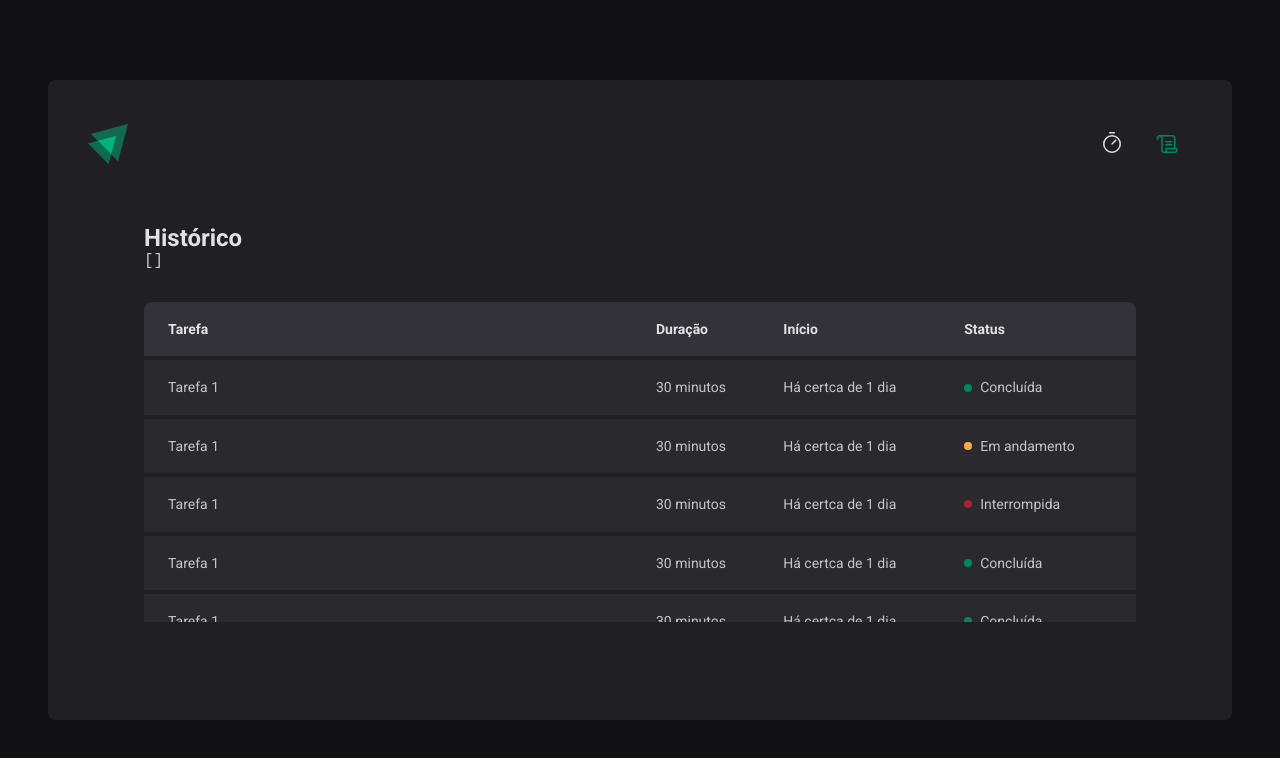
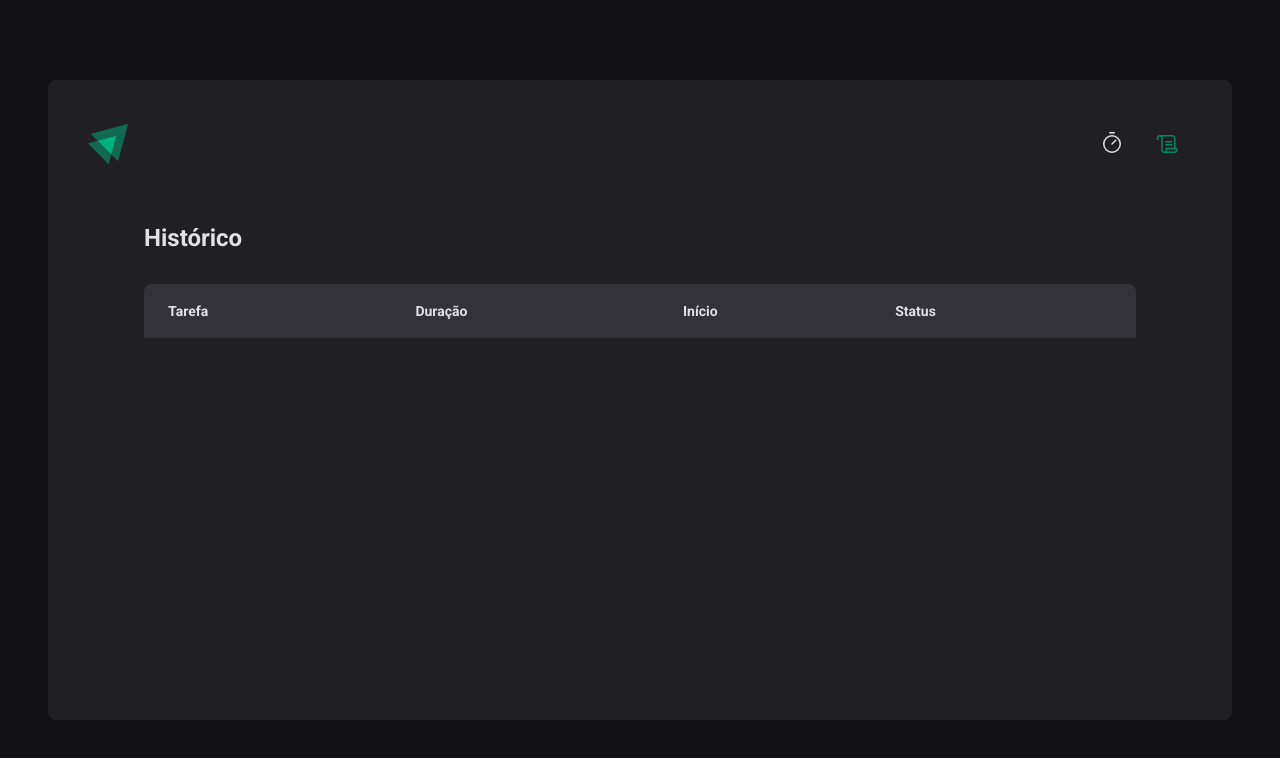
Before and after one commit to HenriqueSC23/rocketseat-curso-reactjs-2022, a React (Vite) app in the folder aulas/02-ignite-timer/: page /history in a window 1280 px wide. Shown: the top 758 px of the page. Built offline with nearby package versions, Linux system fonts and the light colour scheme.

Commit message:
history listing

```diff
--- a/aulas/02-ignite-timer/src/contexts/CyclesContext.tsx
+++ b/aulas/02-ignite-timer/src/contexts/CyclesContext.tsx
@@ -1,4 +1,4 @@
-import { createContext, useState } from 'react'
+import { ReactNode, createContext, useState } from 'react'
 
 interface CreateCycleData {
   task: string
@@ -66,11 +66,10 @@
       startDate: new Date(),
     }
 
-    setCycles((state) => [...cycles, newCycle])
+    // eslint-disable-next-line @typescript-eslint/no-unused-vars
+    setCycles((_state) => [...cycles, newCycle])
     setActiveCycleId(id)
     setAmountSecondsPassed(0)
-
-    // reset()
   }
 
   function interruptCurrentCycle() {
--- a/aulas/02-ignite-timer/src/pages/History/index.tsx
+++ b/aulas/02-ignite-timer/src/pages/History/index.tsx
@@ -1,4 +1,6 @@
 import { useContext } from 'react'
+import { formatDistanceToNow } from 'date-fns'
+import ptBR from 'date-fns/locale/pt-BR'
 import { HistoryContainer, HistoryList, Status } from './style'
 import { CyclesContext } from '../../contexts/CyclesContext'
 
@@ -8,8 +10,6 @@
   return (
     <HistoryContainer>
       <h1>Histórico</h1>
-
-      <pre>{JSON.stringify(cycles, null, 2)}</pre>
 
       <HistoryList>
         <table>
@@ -22,54 +22,33 @@
             </tr>
           </thead>
           <tbody>
-            <tr>
-              <td>Tarefa 1</td>
-              <td>30 minutos</td>
-              <td>Há certca de 1 dia</td>
-              <td>
-                <Status statusColor="green">Concluída</Status>
-              </td>
-            </tr>
-            <tr>
-              <td>Tarefa 1</td>
-              <td>30 minutos</td>
-              <td>Há certca de 1 dia</td>
-              <td>
-                <Status statusColor="yellow">Em andamento</Status>
-              </td>
-            </tr>
-            <tr>
-              <td>Tarefa 1</td>
-              <td>30 minutos</td>
-              <td>Há certca de 1 dia</td>
-              <td>
-                <Status statusColor="red">Interrompida</Status>
-              </td>
-            </tr>
-            <tr>
-              <td>Tarefa 1</td>
-              <td>30 minutos</td>
-              <td>Há certca de 1 dia</td>
-              <td>
-                <Status statusColor="green">Concluída</Status>
-              </td>
-            </tr>
-            <tr>
-              <td>Tarefa 1</td>
-              <td>30 minutos</td>
-              <td>Há certca de 1 dia</td>
-              <td>
-                <Status statusColor="green">Concluída</Status>
-              </td>
-            </tr>
-            <tr>
-              <td>Tarefa 1</td>
-              <td>30 minutos</td>
-              <td>Há certca de 1 dia</td>
-              <td>
-                <Status statusColor="green">Concluída</Status>
-              </td>
-            </tr>
+            {cycles.map((cycle) => {
+              return (
+                <tr key={cycle.id}>
+                  <td>{cycle.task}</td>
+                  <td>{cycle.minutesAmount} minutos</td>
+                  <td>
+                    {formatDistanceToNow(cycle.startDate, {
+                      addSuffix: true,
+                      locale: ptBR,
+                    })}
+                  </td>
+                  <td>
+                    {cycle.finishedDate && (
+                      <Status statusColor="green">Concluído</Status>
+                    )}
+
+                    {cycle.interruptedDate && (
+                      <Status statusColor="red">Interrompido</Status>
+                    )}
+
+                    {!cycle.finishedDate && !cycle.interruptedDate && (
+                      <Status statusColor="yellow">Em andamento</Status>
+                    )}
+                  </td>
+                </tr>
+              )
+            })}
           </tbody>
         </table>
       </HistoryList>
--- a/aulas/02-ignite-timer/src/pages/Home/index.tsx
+++ b/aulas/02-ignite-timer/src/pages/Home/index.tsx
@@ -35,14 +35,19 @@
     },
   })
 
-  const { handleSubmit, watch /* reset */ } = newCycleForm
+  const { handleSubmit, watch, reset } = newCycleForm
+
+  function handleCreateNewCycle(data: newCycleFormData) {
+    createNewCycle(data)
+    reset()
+  }
 
   const task = watch('task')
   const isSubmitDisable = !task
 
   return (
     <HomeContainer>
-      <form onSubmit={handleSubmit(createNewCycle)} action="">
+      <form onSubmit={handleSubmit(handleCreateNewCycle)} action="">
         <FormProvider {...newCycleForm}>
           <NewCycleForm />
         </FormProvider>
```
